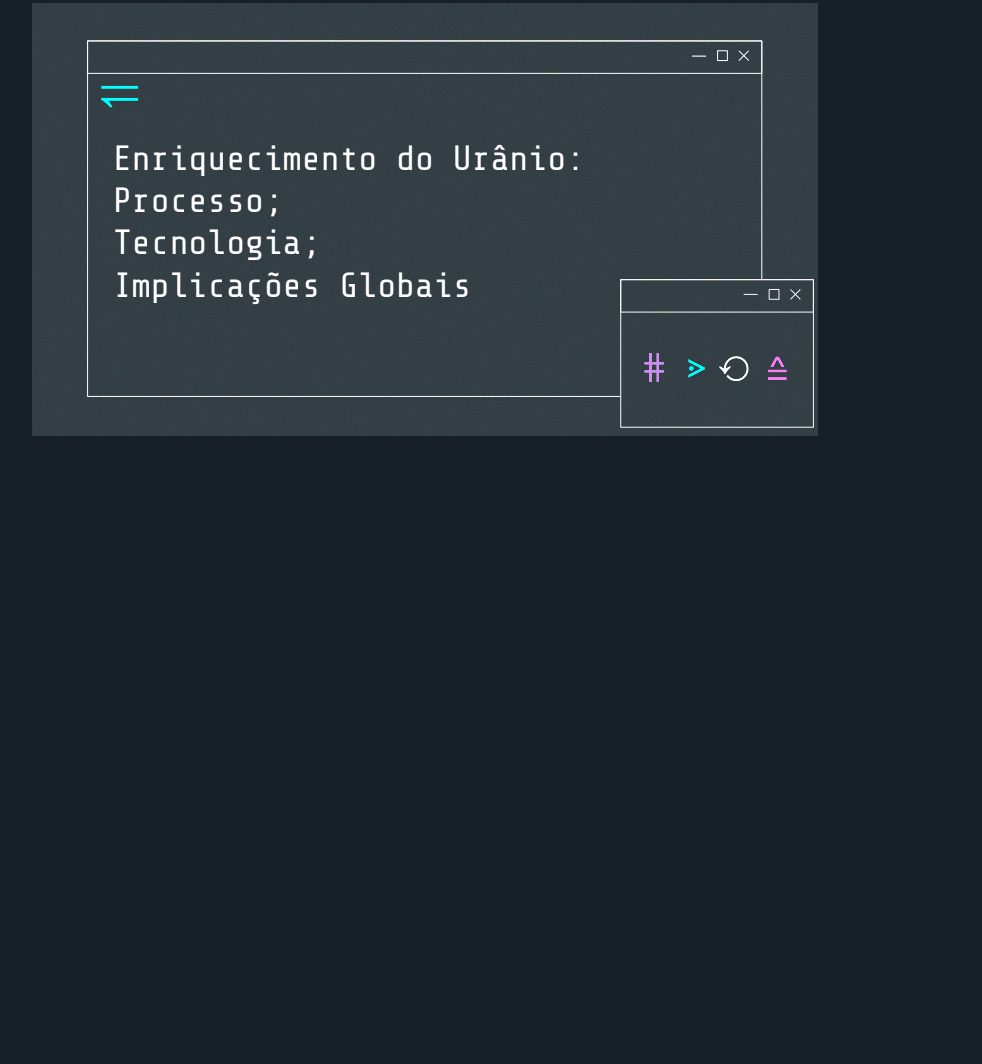
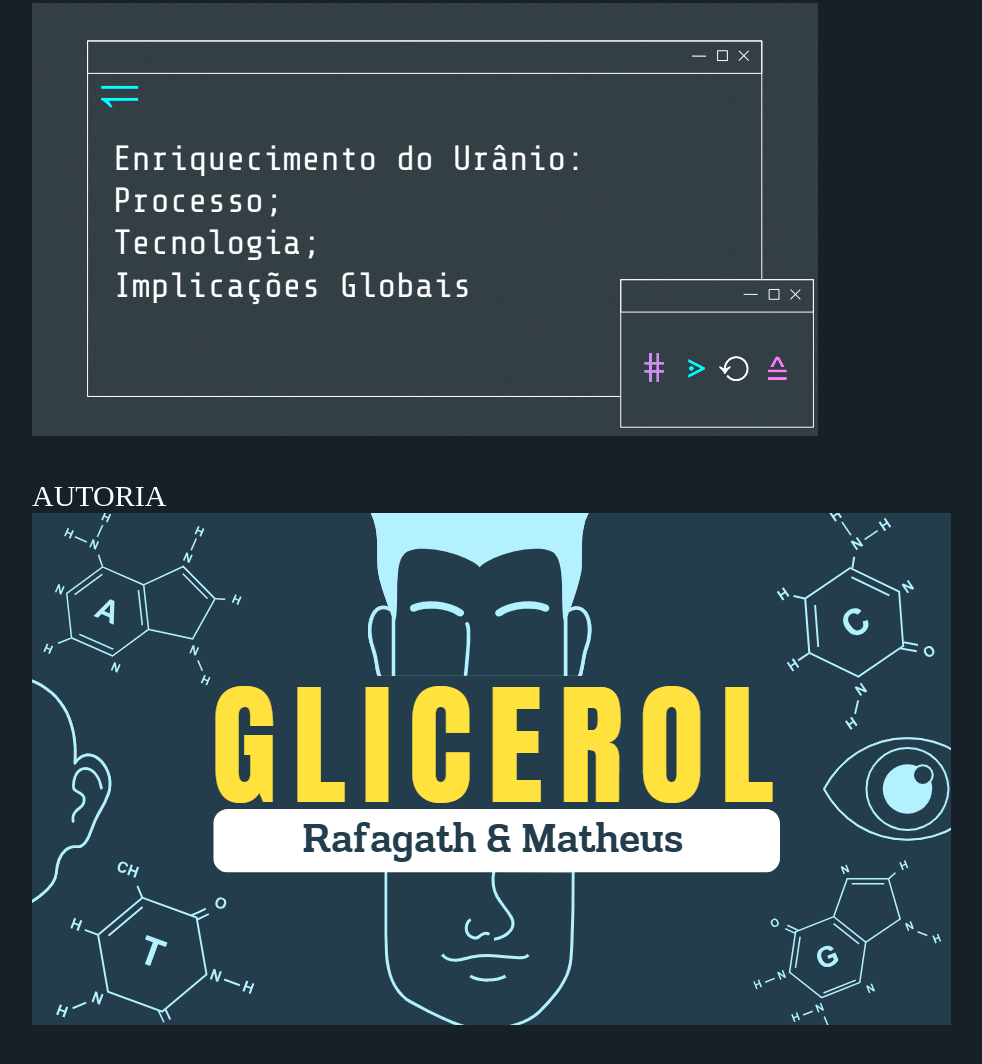
Before and after one commit to Gathh/Portfolio_HTML, a website: page Materias/paginas/natureza.html in a window 1280 px wide. Shown: the part 2276-3340 px from the top of the page, without its empty margins (96-1078 px from the left). Before the commit the page ends 2755 px from the top, so only its background shows below. Drawn offline with Linux system fonts and the light colour scheme.

Commit message:
Autoria Natureza

```diff
--- a/Materias/paginas/natureza.html
+++ b/Materias/paginas/natureza.html
@@ -113,6 +113,7 @@
     <a target="_blank"href="https://www.canva.com/design/DAGQc1SFEAs/pjihj3VCD_F_8nJXKuLCMw/edit">DESEQUILÍBROS AMBIENTAIS <br><img src="../../imgs/desequilibrios.png" alt=""></a> <br><br><br>
     <a target="_blank"href="https://www.canva.com/design/DAGSa5O1iRw/K2UCpGIMsO6inTHwo0O7nA/edit">Plano de expansão da produção de energia<br><img src="../../imgs/eletricidade.png" alt=""></a> <br><br><br>
     <a target="_blank"href="https://drive.google.com/file/d/1pByc3UeMPQVdk1VKh5xoeycAtUed9Nf6/view">EMISSÕES RADIOATIVAS <br><img src="../../imgs/uranio.png" alt=""></a> <br><br><br>
+    <a target="_blank"href="https://www.canva.com/design/DAGHQgcLUlM/7BCXocsRrVd_GOY7oXMzig/edit">AUTORIA <br><img src="../../imgs/glicerol.png" alt=""></a> <br><br><br>
   </div>
 
   <script src="../materias.js"></script>
```
Also changed, not shown: imgs/glicerol.png (added).
